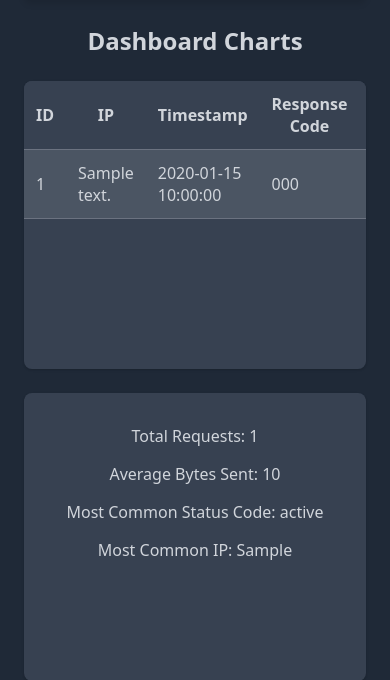
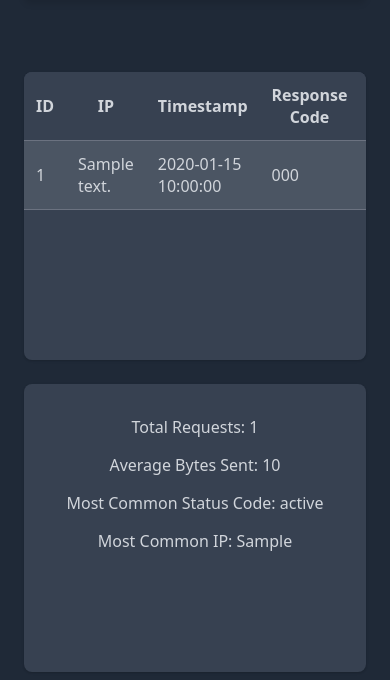
Before and after one commit to JordanBuckleyGit/NGINX-Hackathon, a Flask app: template templates/index.html in a window 390 px wide. Shown: the part 110-790 px from the top of the page. Run offline with Flask 3, Linux system fonts and the light colour scheme; the template is opened without the code that fills it: values that come from a table or form of the project are taken from there, most other values are stand-ins (such as "Sample title", 1, 10 or a date in 2020).

Commit message:
small responsive changes

```diff
--- a/static/styles.css
+++ b/static/styles.css
@@ -9,6 +9,10 @@
 
 canvas {
   max-width: 100%;
+}
+
+#table-container {
+    margin-top: 3em;
 }
 
 *, *:before, *:after {
@@ -30,12 +34,6 @@ body {
   box-shadow: 0 4px 6px rgba(0, 0, 0, 0.1);
   order: 1;
   width: 16rem;
-}
-
-@media (max-width: 768px) {
-  #sidebar {
-    display: none;
-  }
 }
 
 #headerBar {
@@ -71,6 +69,12 @@ h2 {
   display: grid;
   grid-template-columns: 1fr;
   gap: 1.5rem;
+}
+
+@media (max-width: 768px) {
+  #sidebar {
+    display: none;
+  }
 }
 
 @media (min-width: 768px) {
@@ -113,13 +117,18 @@ th, td {
 }
 
 #table-container {
-  max-height: 400px;
   overflow-y: auto;
   overflow-x: auto;
   grid-column: span 1;
 }
 
 @media (min-width: 768px) {
+  #table-container {
+    grid-column: span 2;
+  }
+}
+
+@media (min-width: 1024px) {
   #table-container {
     grid-column: span 3;
   }
--- a/templates/index.html
+++ b/templates/index.html
@@ -49,7 +49,6 @@
             <p>DARK</p>
 
         </header>
-        <h2>Dashboard Charts</h2>
 
         <section id="chartGrid">
 
@@ -110,6 +109,7 @@
             </div>
 
             <div class="chart-container">
+                <!-- <h3>Status Code Distribution</h3> -->
                 <canvas id="statusChart"></canvas>
             </div>
 
```
Also changed, not shown: 1 other file.
